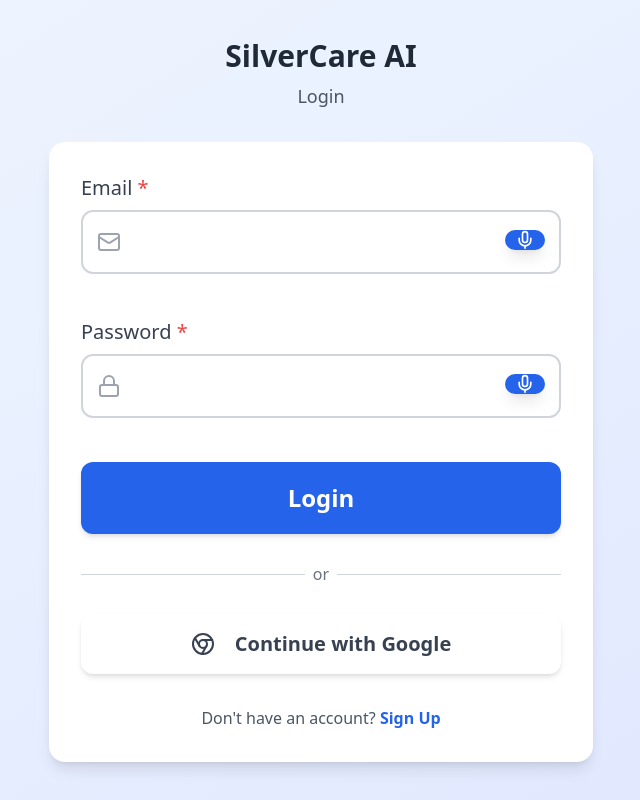
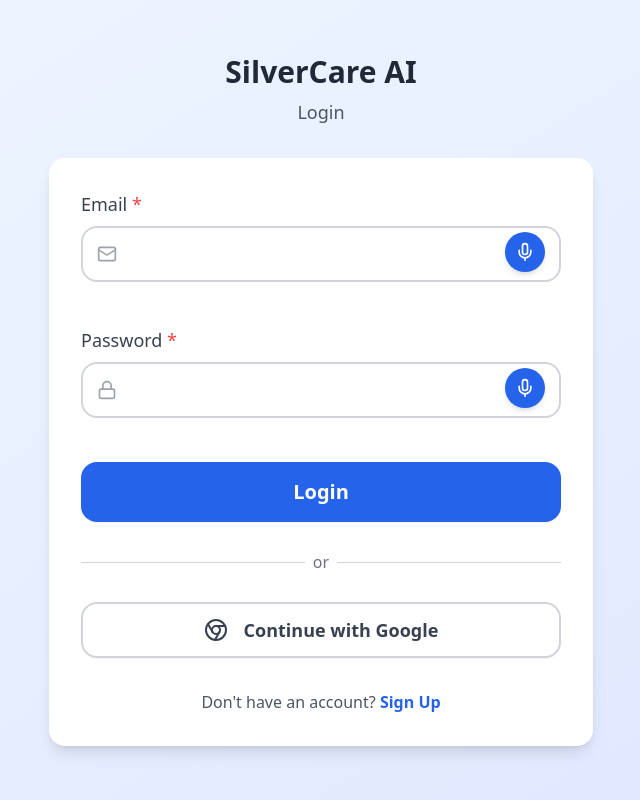
Before and after one commit to tanish-jain-225/silvercare-ai, a React (Vite) app in the folder client/: page /login in a window 1280 px wide. Shown: the whole page, without its empty margins (319-959 px from the left). Built offline with nearby package versions, Linux system fonts and the light colour scheme.

Commit message:
Deployed

```diff
--- a/client/src/components/ui/Button.jsx
+++ b/client/src/components/ui/Button.jsx
@@ -4,29 +4,30 @@
   children,
   onClick,
   variant = 'primary',
-  size = 'lg',
+  size = 'md',
   icon: Icon,
   disabled = false,
   type = 'button',
   fullWidth = false,
   className = ''
 }) {
-  const baseClasses = 'font-semibold rounded-xl transition-all duration-300 focus:outline-none focus:ring-4 active:scale-95 disabled:opacity-50 disabled:cursor-not-allowed flex items-center justify-center gap-3 shadow-md';
+  const baseClasses = 'font-semibold rounded-2xl transition-all duration-200 focus:outline-none focus:ring-4 active:scale-95 disabled:opacity-50 disabled:cursor-not-allowed flex items-center justify-center gap-2 shadow-sm';
 
   const variantClasses = {
-    primary: 'bg-blue-600 hover:bg-blue-700 text-white focus:ring-blue-200 dark:bg-blue-700 dark:hover:bg-blue-800 dark:focus:ring-blue-600',
-    secondary: 'bg-green-600 hover:bg-green-700 text-white focus:ring-green-200 dark:bg-green-700 dark:hover:bg-green-800 dark:focus:ring-green-600',
-    danger: 'bg-red-600 hover:bg-red-700 text-white focus:ring-red-200 dark:bg-red-700 dark:hover:bg-red-800 dark:focus:ring-red-600',
-    outline: 'border-3 border-gray-300 hover:border-gray-400 text-gray-700 bg-white focus:ring-gray-200 dark:border-gray-600 dark:text-gray-200 dark:bg-gray-800 dark:hover:border-gray-500',
-    subtle: 'bg-gray-100 hover:bg-gray-200 text-gray-800 focus:ring-gray-200 dark:bg-gray-700 dark:text-gray-200 dark:hover:bg-gray-600'
+    primary: 'bg-blue-600 hover:bg-blue-700 text-white focus:ring-blue-200',
+    secondary: 'bg-green-600 hover:bg-green-700 text-white focus:ring-green-200',
+    danger: 'bg-red-600 hover:bg-red-700 text-white focus:ring-red-200',
+    outline: 'border-2 border-gray-300 hover:border-blue-400 text-gray-700 bg-white focus:ring-blue-100',
+    subtle: 'bg-gray-100 hover:bg-gray-200 text-gray-800 focus:ring-gray-200'
   };
 
   const sizeClasses = {
-    sm: 'px-4 py-2 text-sm',
-    md: 'px-6 py-3 text-base',
-    lg: 'px-8 py-4 text-lg md:text-xl',
-    xl: 'px-10 py-5 text-xl md:text-2xl'
+    sm: 'px-3 py-1.5 text-sm',
+    md: 'px-5 py-2.5 text-base',
+    lg: 'px-7 py-3 text-lg',
+    xl: 'px-9 py-4 text-xl'
   };
+
   return (
     <button
       type={type}
@@ -41,9 +42,8 @@
         ${className}
       `}
     >
-      {Icon && <Icon size={size === 'xl' ? 28 : size === 'lg' ? 24 : size === 'md' ? 20 : 16}
-                className={disabled ? 'opacity-50' : ''} />}
-      <span className={Icon ? 'ml-2' : ''}>{children}</span>
+      {Icon && <Icon size={size === 'xl' ? 28 : size === 'lg' ? 24 : size === 'md' ? 20 : 16} className={disabled ? 'opacity-50' : ''} />}
+      <span className={Icon ? 'ml-2 truncate' : 'truncate'}>{children}</span>
     </button>
   );
 }
--- a/client/src/components/ui/Card.jsx
+++ b/client/src/components/ui/Card.jsx
@@ -14,10 +14,10 @@
   const Component = onClick ? 'button' : 'div';
 
   const variantClasses = {
-    default: 'bg-white border border-gray-100 shadow-md',
-    elevated: 'bg-white border-none shadow-xl',
-    outline: 'bg-transparent border-2 border-gray-200',
-    accent: 'bg-blue-50 border border-blue-100'
+    default: 'bg-white border border-gray-200 shadow-sm',
+    elevated: 'bg-white border-none shadow-lg',
+    outline: 'bg-transparent border-2 border-blue-200',
+    accent: 'bg-blue-50 border border-blue-200'
   };
 
   return (
@@ -27,20 +27,21 @@
         ${variantClasses[variant]}
         rounded-2xl p-5 md:p-6 lg:p-7
         ${fullWidth ? 'w-full' : ''}
-        ${hover ? 'hover:shadow-lg hover:transform hover:scale-102' : ''}
-        ${onClick ? 'cursor-pointer active:scale-98 focus:outline-none focus:ring-4 focus:ring-blue-100' : ''}
-        transition-all duration-300 ${className}
+        ${hover ? 'hover:shadow-md hover:scale-[1.02]' : ''}
+        ${onClick ? 'cursor-pointer active:scale-95 focus:outline-none focus:ring-4 focus:ring-blue-100' : ''}
+        transition-all duration-200 ${className}
       `}
       role={onClick ? 'button' : undefined}
       tabIndex={onClick ? 0 : undefined}
     >
       {Icon && title ? (
         <div className="text-center">
-          <div className="inline-flex items-center justify-center w-16 md:w-20 bg-blue-100 rounded-full mb-4 md:mb-5">
-            <Icon size={variant === 'elevated' ? 36 : 32} className="text-blue-600" />
-          </div>          <h3 className="text-xl md:text-2xl font-semibold text-gray-800 mb-3">{title}</h3>
+          <div className="inline-flex items-center justify-center w-14 md:w-16 bg-blue-100 rounded-full mb-4 md:mb-5">
+            <Icon size={variant === 'elevated' ? 36 : 28} className="text-blue-600" />
+          </div>
+          <h3 className="text-lg md:text-xl font-semibold text-gray-800 mb-2 truncate">{title}</h3>
           {description && (
-            <p className="text-gray-600 text-base md:text-lg">{description}</p>
+            <p className="text-gray-600 text-sm md:text-base truncate">{description}</p>
           )}
           {children && <div className="mt-4">{children}</div>}
         </div>
--- a/client/src/components/ui/Input.jsx
+++ b/client/src/components/ui/Input.jsx
@@ -24,7 +24,7 @@
       {label && (
         <label
           htmlFor={inputId}
-          className={`block text-lg md:text-xl font-medium mb-2 ${error ? 'text-red-600' : 'text-gray-700'}`}
+          className={`block text-base md:text-lg font-medium mb-2 ${error ? 'text-red-600' : 'text-gray-700'}`}
         >
           {label} {required && <span className="text-red-500">*</span>}
         </label>
@@ -32,7 +32,7 @@
       <div className="relative">
         {Icon && (
           <div className="absolute inset-y-0 left-0 pl-4 flex items-center pointer-events-none">
-            <Icon className={`w-6 ${error ? 'text-red-500' : isFocused ? 'text-blue-500' : 'text-gray-400'}`} />
+            <Icon className={`w-5 h-5 ${error ? 'text-red-500' : isFocused ? 'text-blue-500' : 'text-gray-400'}`} />
           </div>
         )}
         <input
@@ -44,7 +44,7 @@
           onBlur={() => setIsFocused(false)}
           aria-invalid={error ? 'true' : 'false'}
           className={`
-            w-full px-5 py-4 text-lg md:text-xl border-2 rounded-xl
+            w-full px-4 py-3 text-base md:text-lg border-2 rounded-2xl
             focus:outline-none focus:ring-4
             disabled:bg-gray-50 disabled:cursor-not-allowed
             ${error
@@ -65,15 +65,16 @@
             className="absolute right-4 top-1/2 transform -translate-y-1/2 text-gray-500 hover:text-gray-700 focus:outline-none"
             aria-label={showPassword ? 'Hide password' : 'Show password'}
           >
-            {showPassword ? <EyeOff size={24} /> : <Eye size={24} />}
+            {showPassword ? <EyeOff size={22} /> : <Eye size={22} />}
           </button>
         )}
       </div>
 
       {error && (
-        <p className="mt-2 text-red-600 text-base font-medium" role="alert">{error}</p>
-      )}      {helperText && !error && (
-        <p className="mt-2 text-gray-500 text-base">{helperText}</p>
+        <p className="mt-2 text-red-600 text-sm font-medium" role="alert">{error}</p>
+      )}
+      {helperText && !error && (
+        <p className="mt-2 text-gray-500 text-sm">{helperText}</p>
       )}
     </div>
   );
--- a/client/src/components/voice/VoiceButton.jsx
+++ b/client/src/components/voice/VoiceButton.jsx
@@ -35,7 +35,6 @@
         onResult(result);
       }
     } catch (error) {
-      console.error('Voice recognition error:', error);
       setFeedbackText('Could not recognize speech');
       setTimeout(() => setFeedbackText(''), 3000);
     }
@@ -50,12 +49,13 @@
   const Icon = getIcon();
 
   const sizeClasses = {
-    sm: 'w-10',
-    md: 'w-12 md:w-14',
-    lg: 'w-14 md:w-16',
-    xl: 'w-16 md:w-20'
+    sm: 'w-10 h-10',
+    md: 'w-12 h-12 md:w-14 md:h-14',
+    lg: 'w-14 h-14 md:w-16 md:h-16',
+    xl: 'w-16 h-16 md:w-20 md:h-20'
   };
-    return (
+
+  return (
     <div className="flex flex-col items-center">
       <button
         onClick={handleClick}
@@ -63,29 +63,19 @@
         aria-label={isListening ? "Stop listening" : isSpeaking ? "Speaking" : "Start voice command"}
         className={`
           inline-flex items-center justify-center ${sizeClasses[size]} rounded-full
-          shadow-lg
+          shadow-md
           ${isListening
             ? 'bg-red-600 hover:bg-red-700 text-white animate-pulse'
-            : 'bg-blue-600 hover:bg-blue-700 text-white'
-          }
+            : 'bg-blue-600 hover:bg-blue-700 text-white'}
           ${isSpeaking ? 'bg-green-600' : ''}
-          transition-all duration-300 focus:outline-none focus:ring-4 focus:ring-blue-200
+          transition-all duration-200 focus:outline-none focus:ring-4 focus:ring-blue-200
           disabled:opacity-50 disabled:cursor-not-allowed
           ${className}
         `}
       >
         <Icon size={size === 'xl' ? 32 : size === 'lg' ? 28 : size === 'md' ? 24 : 20} />
       </button>
-
-      {(showFeedback && (feedbackText || label)) && (
-        <span className={`
-          mt-2 text-sm font-medium
-          ${isListening ? 'text-red-600' : ''}
-          ${isSpeaking ? 'text-green-600' : ''}
-        `}>
-          {feedbackText || label}
-        </span>
-      )}
+      {/* Feedback text removed for minimalist design */}
     </div>
   );
 }
```
